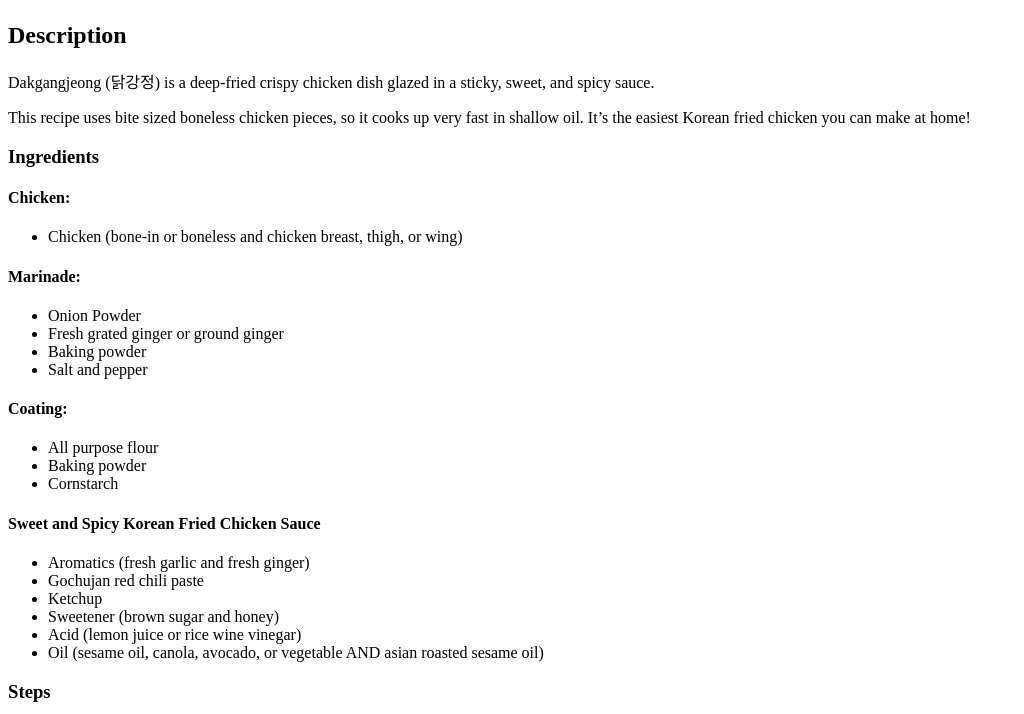
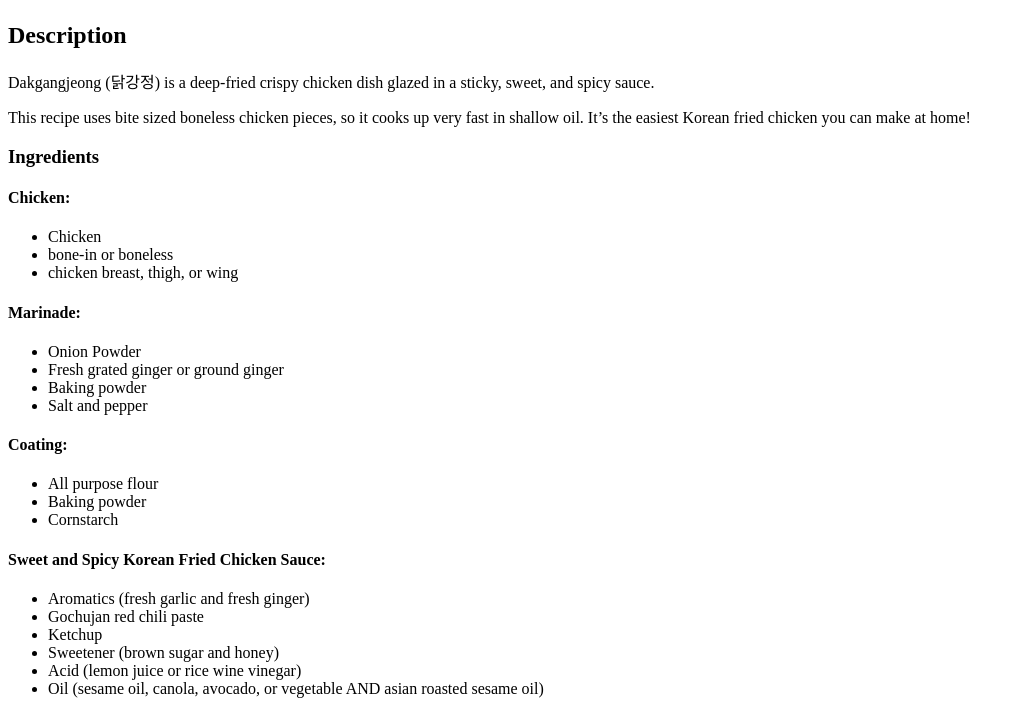
Before and after one commit to ColonJesseJ/odin-recipes, a plain HTML site: page recipes/friedchicken.html in a window 1280 px wide. Shown: the part 615-1329 px from the top of the page, without its empty margins (0-1024 px from the left). Drawn offline with Linux system fonts and the light colour scheme.

Commit message:
minor fixes to text

```diff
--- a/recipes/friedchicken.html
+++ b/recipes/friedchicken.html
@@ -19,7 +19,9 @@
     <h3>Ingredients</h3>
     <h4>Chicken:</h4>
     <ul>
-        <li>Chicken (bone-in or boneless and chicken breast, thigh, or wing)</li>
+        <li>Chicken </li>
+        <li>bone-in or boneless</li>
+        <li>chicken breast, thigh, or wing</li>
     </ul>
     <h4>Marinade:</h4>
     <ul>
@@ -34,7 +36,7 @@
         <li>Baking powder</li>
         <li>Cornstarch</li>
     </ul>
-    <h4>Sweet and Spicy Korean Fried Chicken Sauce</h4>
+    <h4>Sweet and Spicy Korean Fried Chicken Sauce:</h4>
     <ul>
         <li>Aromatics (fresh garlic and fresh ginger)</li>
         <li>Gochujan red chili paste</li>
```
